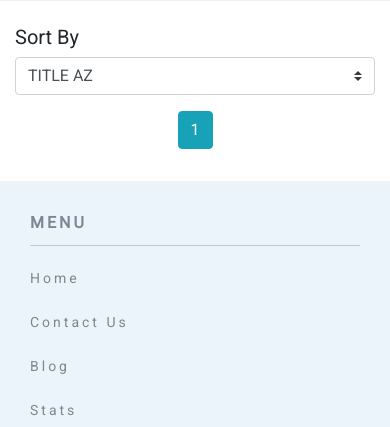
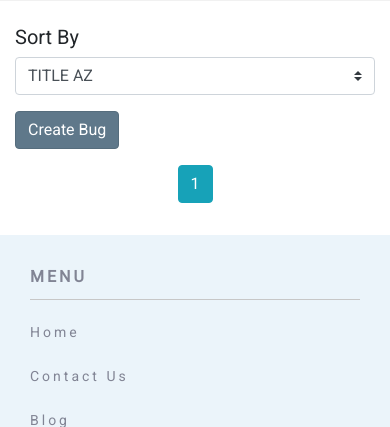
Before and after one commit to mariusz79/Django-Milestone-Project, a Django app: page /bugs/ in a window 390 px wide. Shown: the part 300-727 px from the top of the page. Run offline with Django 3.2, Linux system fonts and the light colour scheme; data that the repository does not hold is empty; some libraries are stand-ins or nearby versions.

Commit message:
Added -AddBug- and -AddFeature- buttons to allbugs and allfeatures pages

```diff
--- a/bugs/templates/allbugs.html
+++ b/bugs/templates/allbugs.html
@@ -53,6 +53,11 @@
                 </form>
             </span>
         </div>
+
+        <div class="col-lg-9 col-md-9 col-sm-6">
+            <a href="{% url 'new_bug'  %}" class="btn bug-button go-right add-feature">Create Bug</a>
+        </div>
+
     </div>
 
     {% for bug in object_list %}
--- a/features/templates/allfeatures.html
+++ b/features/templates/allfeatures.html
@@ -53,6 +53,11 @@
                 </form>
             </span>
         </div>
+
+        <div class="col-lg-9 col-md-9 col-sm-6">
+            <a href="{% url 'new_feature' %}" class="btn feature-button go-right add-feature">Add Feature</a>
+        </div>
+
     </div>
 
     {% for feature in object_list %}
--- a/home/templates/index.html
+++ b/home/templates/index.html
@@ -215,7 +215,7 @@
             {% for post in posts %}
             <div class="col-md-4">
                 <div class="card blog-card " data-aos="fade-up">
-                    <img src="/media/{{ post.image }}" class="card-img-top" alt="...">
+                    <img src="{{ post.image.url }}" class="card-img-top" alt="...">
                     <span class="blog-card-date">{{ post.published_date|date:"F d, Y" }}</span>
                     <div class="card-body pl-0">
                         <h5 class="card-title">{{ post.title }}</h5>
--- a/posts/templates/allposts.html
+++ b/posts/templates/allposts.html
@@ -49,7 +49,7 @@
     <div class="row blogs shadow">
         <div class="col-md-4 col-sm-12 text-center">
             <a class="story-img" href="{% url 'post_detail' post.id %}">
-                <img class="article-img img-fluid img-thumbnail shadow" src="/media/{{ post.image }}">
+                <img class="article-img img-fluid img-thumbnail shadow" src="{{ post.image.url }}">
             </a>
 
 
--- a/posts/templates/postdetail.html
+++ b/posts/templates/postdetail.html
@@ -26,17 +26,17 @@
 
         <div class="col  pt-5 ">
             {% if post.image %}
-            <img class="img-blogpost center img-thumbnail" src="/media/{{ post.image }}">
+            <img class="img-blogpost center img-thumbnail" src="{{ post.image.url }}">
             <span class="post-info published"><span class="boldtext">Published on:</span> {{ post.published_date }}
             </span>
             {% endif %}
             <h3 class="post-title pt-3 pb-3">{{ post.title }}</h3>
 
-            <a class="" href="#">
+            <span class=""  ">
                 <img src="{{ post.author.profile.image.url|default:'/media/img/default.jpg' }}"
                     class="img-circle comment-avatar">
 
-            </a>
+            </span>
             <p><span class="boldtext">Author:</span>
                 {% if user.is_authenticated and user.username == post.author.username %}
                 <span class="post-info"> <a class="mr-2" href="{% url 'profile'  %} ">{{ post.author }}</a></span>
--- a/static/css/custom.css
+++ b/static/css/custom.css
@@ -793,6 +793,10 @@ h2::after {
     background-position: center center;
 }
 
+.add-feature{
+  margin-bottom: 0;
+}
+
 /* media queries */
 @media (max-width: 500px) {
     .navbar-brand{
@@ -845,6 +849,9 @@ h2::after {
   margin-right: .1rem;
 }
 
+.add-feature{
+  margin-bottom: 1rem;
+}
 }
 
 @media (max-width: 767px) {
```
